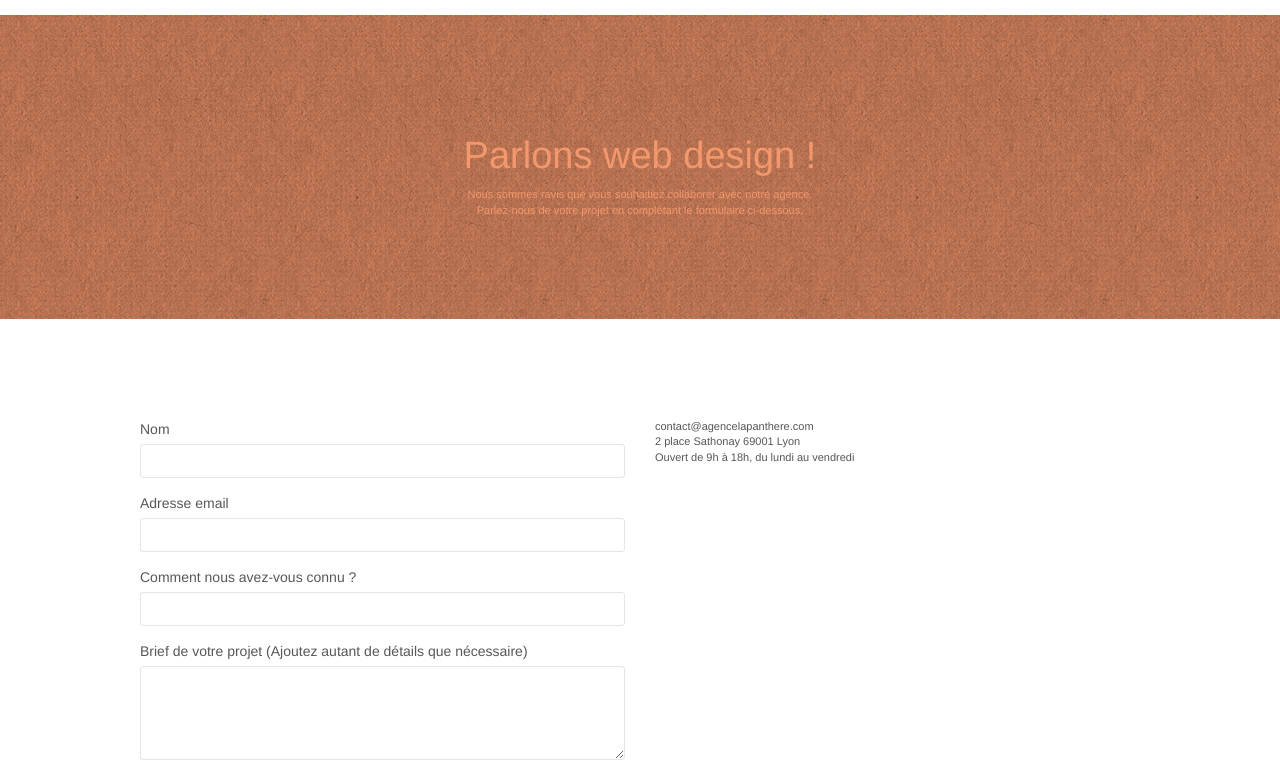
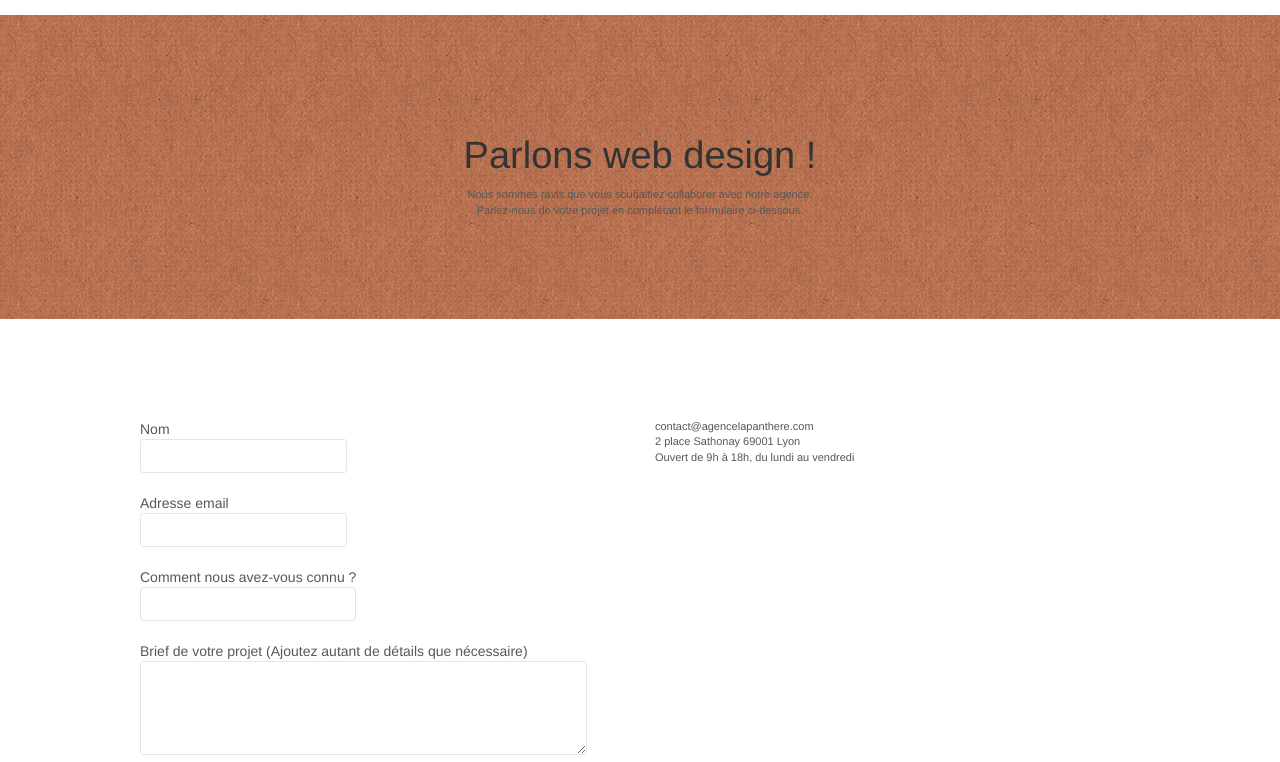
Before and after one commit to LionelVanS/LaPanth-re, a plain HTML site: page page2.html in a window 1280 px wide. Shown: the part 77-839 px from the top of the page. Drawn offline with nearby package versions, Linux system fonts and the light colour scheme; files that its build step writes are made by us from their sources; a script that the page names is missing.

Commit message:
Modification de la langue de la page, Ajout de balise label sur les formulaires

```diff
--- a/page2.html
+++ b/page2.html
@@ -1,5 +1,5 @@
 <!doctype html>
-<html lang="Default">
+<html lang="fr"> <!-- Modification de la langue de la page -->
 <head>
     <meta charset="utf-8">
 	<!-- Modifications du texte sur la balise title -->
@@ -73,10 +73,10 @@
 		<div class="container bloc-lg">
 			<div class="row">
 				<div class="col-sm-12">
-					<h1 class="text-center hero-bloc-text tc-white">
+					<h1 class="text-center hero-bloc-text"> <!-- Modification du style sur le titre -->
 						Parlons web design !
 					</h1>
-					<p class="text-center mg-lg tc-white tight-width-whitespace">
+					<p class="text-center mg-lg tight-width-whitespace"> <!-- Modification du style sur le texte -->
 						Nous sommes ravis que vous souhaitiez collaborer avec notre agence.<br>
 						Parlez-nous de votre projet en complétant le formulaire ci-dessous.
 					</p>
@@ -93,28 +93,28 @@
 				<div class="col-sm-6">
 					<form id="form_1" novalidate success-msg="Your message has been sent." fail-msg="Sorry it seems that our mail server is not responding, Sorry for the inconvenience!">
 						<div class="form-group">
-							<label>
+							<label> <!-- Rajout d'un label autour des 4 inputs du bloc -->
 								Nom
+								<input id="name" class="form-control" required />
 							</label>
-							<input id="name" class="form-control" required />
 						</div>
 						<div class="form-group">
-							<label>
+							<label> <!-- Rajout d'un label autour des 4 inputs du bloc -->
 								Adresse email
+								<input id="email" class="form-control" type="email" required />
 							</label>
-							<input id="email" class="form-control" type="email" required />
 						</div>
 						<div class="form-group">
-							<label>
+							<label> <!-- Rajout d'un label autour des 4 inputs du bloc -->
 								Comment nous avez-vous connu ?
+								<input class="form-control" type="email" required id="input_504" />
 							</label>
-							<input class="form-control" type="email" required id="input_504" />
 						</div>
 						<div class="form-group">
-							<label>
+							<label> <!-- Rajout d'un label autour des 4 inputs du bloc -->
 								Brief de votre projet (Ajoutez autant de détails que nécessaire)<br>
+								<textarea id="message" class="form-control" rows="4" cols="50" required></textarea>
 							</label>
-							<textarea id="message" class="form-control" rows="4" cols="50" required></textarea>
 						</div>
 						<button class="bloc-button btn btn-lg btn-block cta-hero btn-atomic-tangerine" type="submit">
 							Envoyer
```
